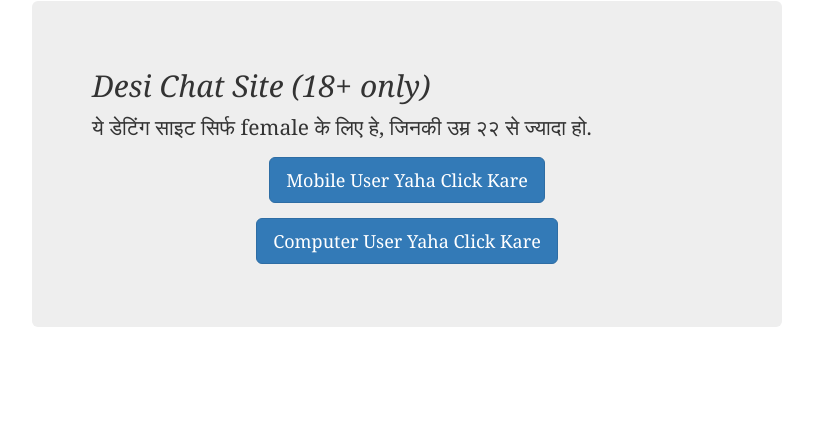
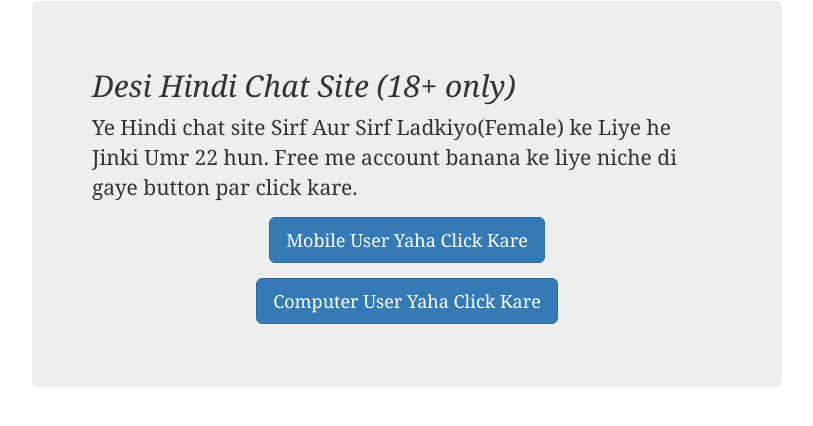
Before and after one commit to enyusu/enyusu.github.com, a Jekyll site: the page built from _posts/2015-09-22-female-dating.md, in a window 1280 px wide. Shown: the top 426 px of the page, without its empty margins (233-1046 px from the left). Built offline with Jekyll 4.4.1, drawn with Linux system fonts in a browser that asks for light colours; nearby versions of some CDN libraries.

Commit message:
Update 2015-09-22-female-dating.md

```diff
--- a/_posts/2015-09-22-female-dating.md
+++ b/_posts/2015-09-22-female-dating.md
@@ -4,8 +4,8 @@ title: Desi Chat Site
 permalink: dating/female/
 ---
 <div class="jumbotron">
-  <h2>Desi Chat Site (18+ only)</h2>
- <p> ये डेटिंग साइट सिर्फ female के लिए हे, जिनकी उम्र २२  से ज्यादा हो. </p>
+  <h2>Desi Hindi Chat Site (18+ only)</h2>
+ <p> Ye Hindi chat site Sirf Aur Sirf Ladkiyo(Female) ke Liye he Jinki Umr 22 hun. Free me account banana ke liye niche di gaye button par click kare.</p>
   <center><p><a class="btn btn-primary btn-lg" href="http://mmtrkbb.com/mt/y224x2c484s233t224q2u234/" role="button"> Mobile User Yaha Click Kare </a></p>
   <p><a class="btn btn-primary btn-lg" href="http://mmtrkbb.com/mt/y224x2c484t233t224q2u234/" role="button"> Computer User Yaha Click Kare </a></p>
  </center>
```
